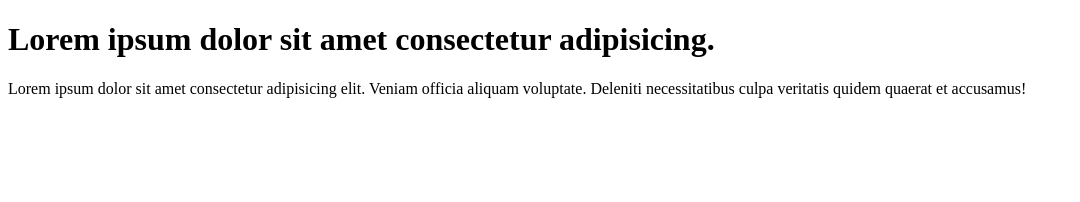
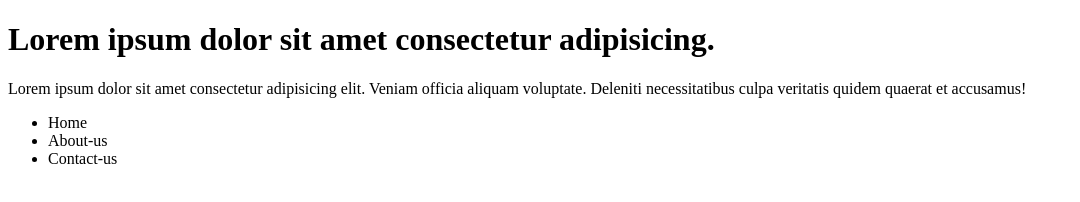
Before and after one commit to Jaydev410/Learn-Git, a plain HTML site: page index.html in a window 1280 px wide. Shown: the whole page, without its empty margins (0-1080 px from the left). Drawn offline with Linux system fonts and the light colour scheme.

Commit message:
List added

```diff
--- a/index.html
+++ b/index.html
@@ -9,5 +9,10 @@
     <h1>Lorem ipsum dolor sit amet consectetur adipisicing.</h1>
     <p>Lorem ipsum dolor sit amet consectetur adipisicing elit. Veniam officia aliquam voluptate.
         Deleniti necessitatibus culpa veritatis quidem quaerat et accusamus!</p>
+        <ul>
+            <li>Home</li>
+            <li>About-us</li>
+            <li>Contact-us</li>
+        </ul>
 </body>
 </html>
```
